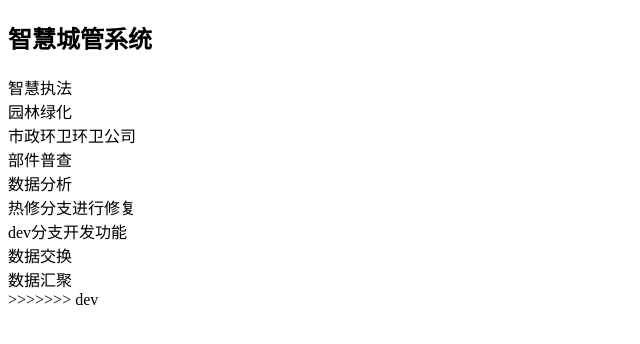
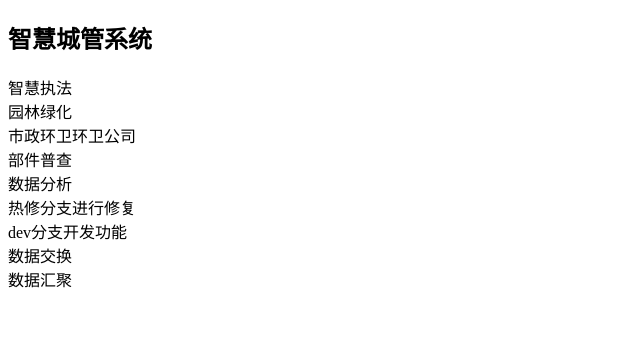
Before and after one commit to fxyStudent/git_demo3, a plain HTML site: page index.html in a window 1280 px wide. Shown: the full height of the page, 0-640 px from the left. Drawn offline with Linux system fonts and the light colour scheme.

Commit message:
Update index.html

```diff
--- a/index.html
+++ b/index.html
@@ -17,6 +17,5 @@
     <div>dev分支开发功能</div>
     <div>数据交换</div>
     <div>数据汇聚</div>
->>>>>>> dev
 </body>
 </html>
```
